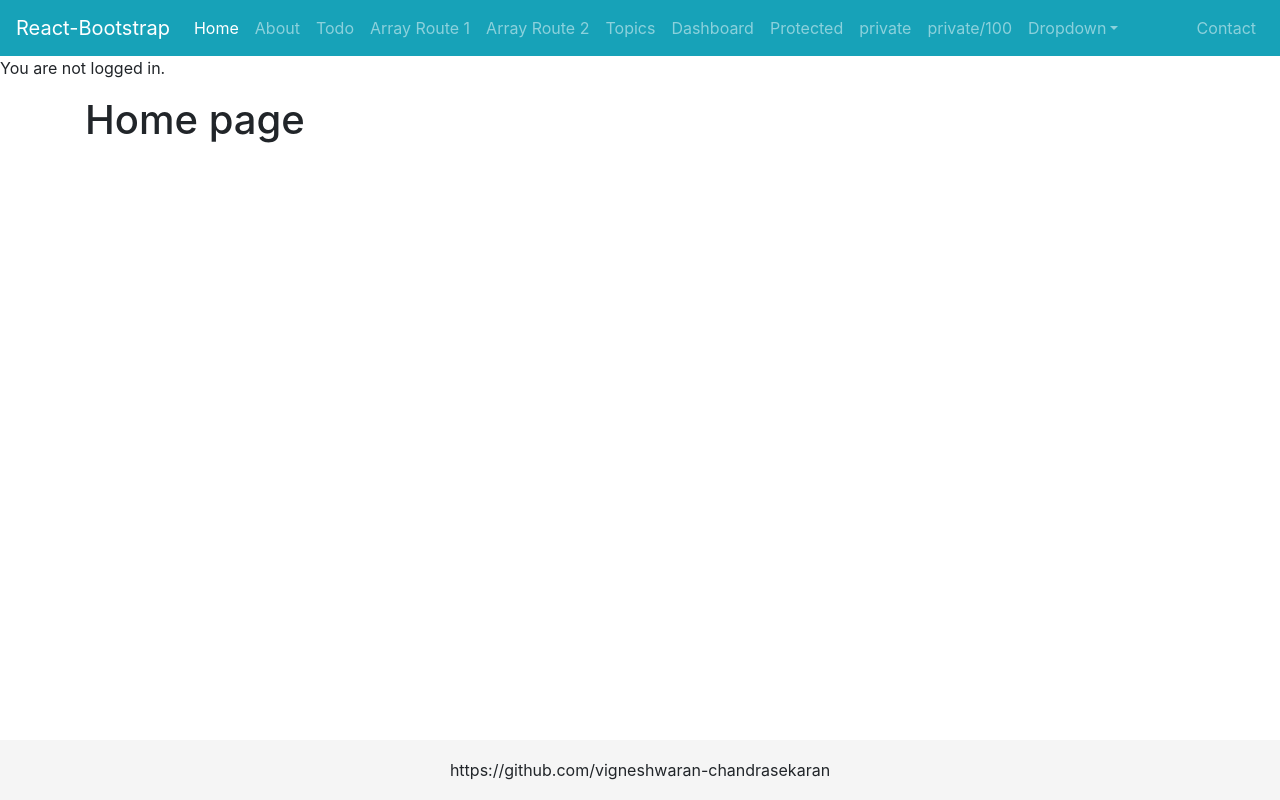
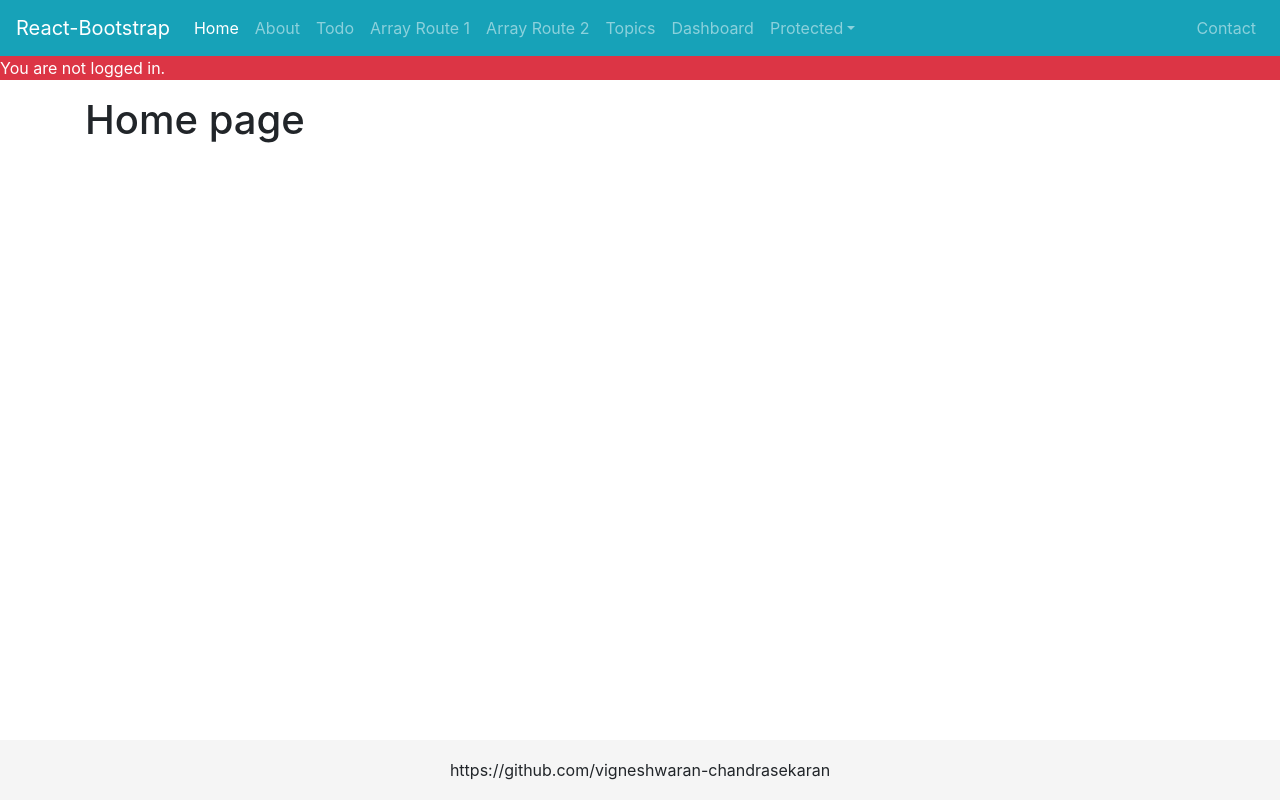
Before and after one commit to vigneshwaran-chandrasekaran/react-router-v5, a React (Create React App) app: page / in a window 1280 px wide. Built offline with nearby package versions, Linux system fonts and the light colour scheme.

Commit message:
proteched route links moved to dropdown, design changed for buttons

```diff
--- a/src/App.js
+++ b/src/App.js
@@ -42,7 +42,7 @@ class Login extends Component {
     return (
       <div>
         <p>You must log in to view the page at {from.pathname}</p>
-        <button onClick={this.login}>Log in</button>
+        <button className='btn btn-success' onClick={this.login}>Log in</button>
       </div>
     );
   }
@@ -52,7 +52,7 @@ const AuthButton = withRouter(
     fakeAuth.isAuthenticated ? (
       <p>
         Welcome!{" "}
-        <button
+        <button className='btn btn-danger'
           onClick={() => {
             fakeAuth.signout(() => history.push("/"));
           }}
@@ -61,7 +61,7 @@ const AuthButton = withRouter(
         </button>
       </p>
     ) : (
-        <p>You are not logged in.</p>
+        <p className="bg-danger text-white">You are not logged in.</p>
       )
 );
 
@@ -76,7 +76,9 @@ function PrivateRoute({ component: Component, ...rest }) {
             <Redirect
               to={{
                 pathname: "/login",
-                state: { from: props.location }
+                state: {
+                  from: props.location
+                }
               }}
             />
           )
--- a/src/components/Navigation.js
+++ b/src/components/Navigation.js
@@ -22,14 +22,11 @@ export default function Navigation() {
                         <Nav.Link as={NavLink} to='/common-two'>Array Route 2</Nav.Link>
                         <Nav.Link as={NavLink} to='/topics'>Topics</Nav.Link>
                         <Nav.Link as={NavLink} to='/dashboard'>Dashboard</Nav.Link>
-                        <Nav.Link as={NavLink} to='/protected'>Protected</Nav.Link>
-                        <Nav.Link as={NavLink} to='/private'>private</Nav.Link>
-                        <Nav.Link as={NavLink} to='/private/100'>private/100</Nav.Link>
-                        <NavDropdown title="Dropdown" id="collasible-nav-dropdown">
-                            <NavDropdown.Item exact as={NavLink} to="/">Home</NavDropdown.Item>
-                            <NavDropdown.Item as={NavLink} to="/about">About</NavDropdown.Item>
+                        <NavDropdown title="Protected" id="collasible-nav-dropdown">
+                            <NavDropdown.Item exact as={NavLink} to="/protected">Protected</NavDropdown.Item>
+                            <NavDropdown.Item as={NavLink} to="/private">Private</NavDropdown.Item>
                             <NavDropdown.Divider />
-                            <NavDropdown.Item as={NavLink} to="/contact">Contact</NavDropdown.Item>
+                            <NavDropdown.Item as={NavLink} to="/private/100">Private/param</NavDropdown.Item>
                         </NavDropdown>
                     </Nav>
                     <Nav>
```
